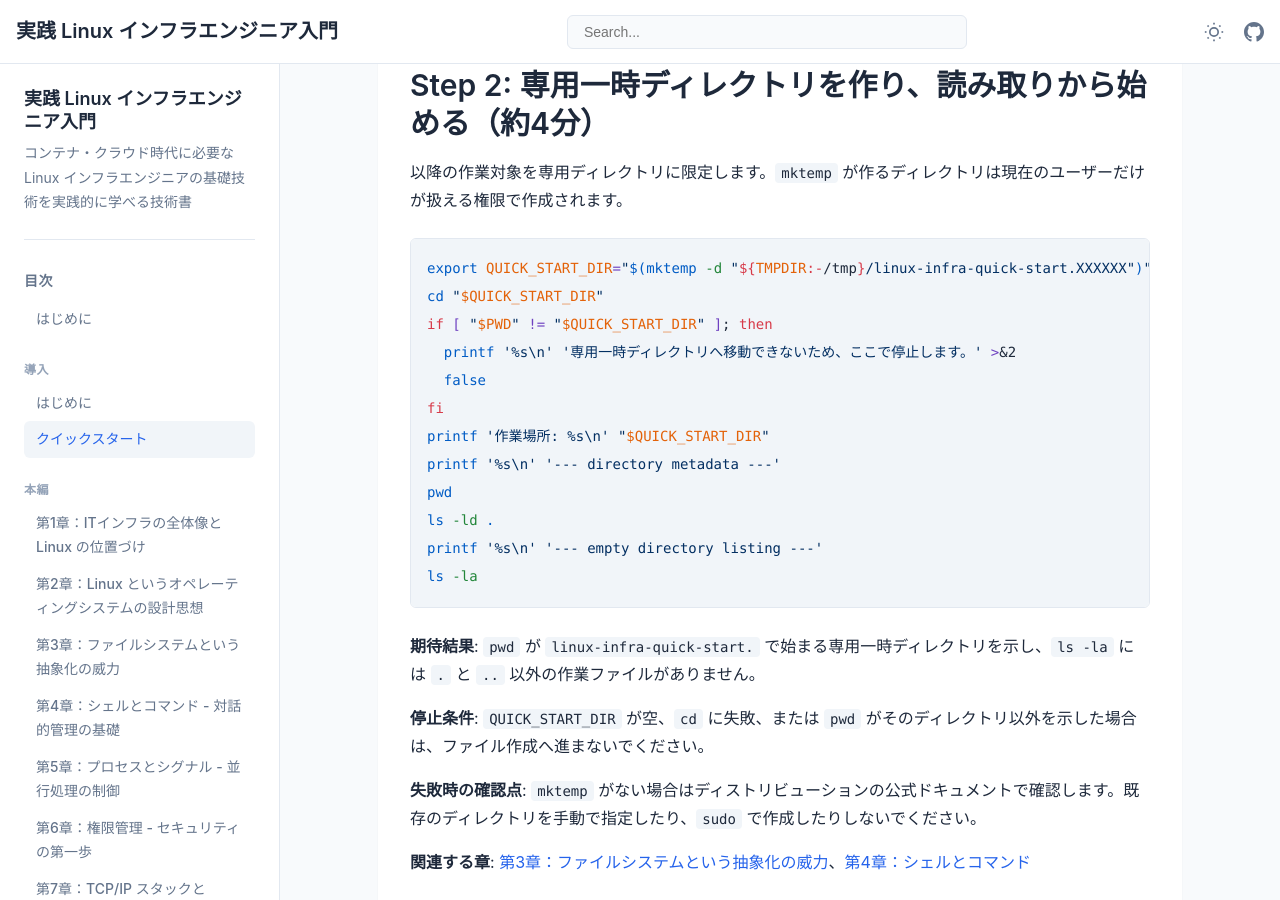
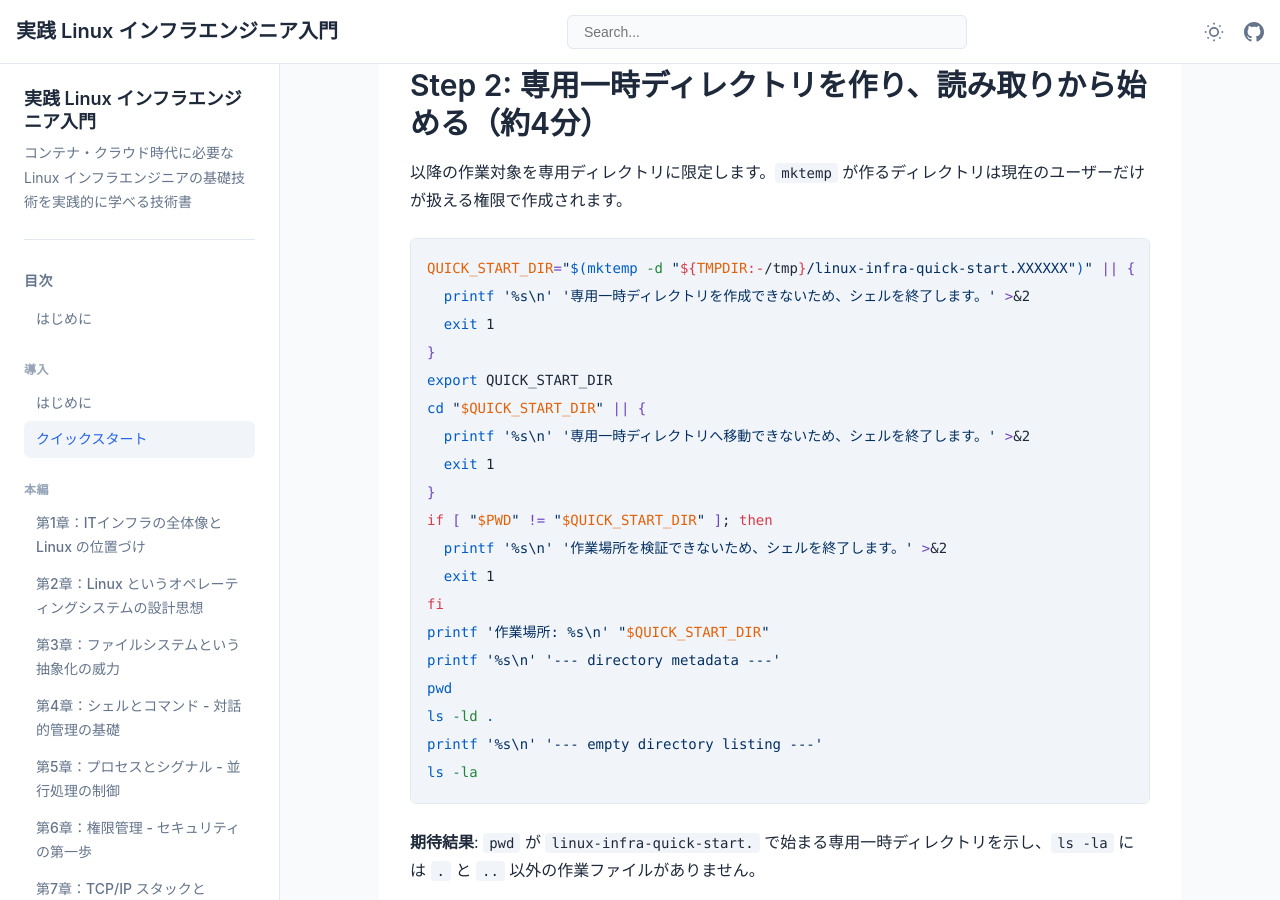
Before and after one commit to itdojp/linux-infra-textbook2, a Jekyll site: the page built from docs/quick-start/index.md, in a window 1280 px wide and 900 px high, scrolled down 1728 px. Built offline with Jekyll 4.4.1, drawn with Linux system fonts in a browser that asks for light colours.

Commit message:
fix: fail closed in quick start setup

````diff
--- a/docs/quick-start/index.md
+++ b/docs/quick-start/index.md
@@ -58,11 +58,18 @@ pwd
 以降の作業対象を専用ディレクトリに限定します。`mktemp` が作るディレクトリは現在のユーザーだけが扱える権限で作成されます。
 
 ```bash
-export QUICK_START_DIR="$(mktemp -d "${TMPDIR:-/tmp}/linux-infra-quick-start.XXXXXX")"
-cd "$QUICK_START_DIR"
+QUICK_START_DIR="$(mktemp -d "${TMPDIR:-/tmp}/linux-infra-quick-start.XXXXXX")" || {
+  printf '%s\n' '専用一時ディレクトリを作成できないため、シェルを終了します。' >&2
+  exit 1
+}
+export QUICK_START_DIR
+cd "$QUICK_START_DIR" || {
+  printf '%s\n' '専用一時ディレクトリへ移動できないため、シェルを終了します。' >&2
+  exit 1
+}
 if [ "$PWD" != "$QUICK_START_DIR" ]; then
-  printf '%s\n' '専用一時ディレクトリへ移動できないため、ここで停止します。' >&2
-  false
+  printf '%s\n' '作業場所を検証できないため、シェルを終了します。' >&2
+  exit 1
 fi
 printf '作業場所: %s\n' "$QUICK_START_DIR"
 printf '%s\n' '--- directory metadata ---'
--- a/scripts/check-metadata-consistency-regression.js
+++ b/scripts/check-metadata-consistency-regression.js
@@ -58,7 +58,7 @@ function expectFail(label, marker) {
   const result = runChecker();
   assert.notStrictEqual(result.status, 0, `${label} should fail`);
   const output = `${result.stdout}\n${result.stderr}`;
-  assert.match(output, new RegExp(marker), `${label} should mention ${marker}:\n${output}`);
+  assert.ok(output.includes(marker), `${label} should mention ${marker}:\n${output}`);
 }
 
 try {
````
